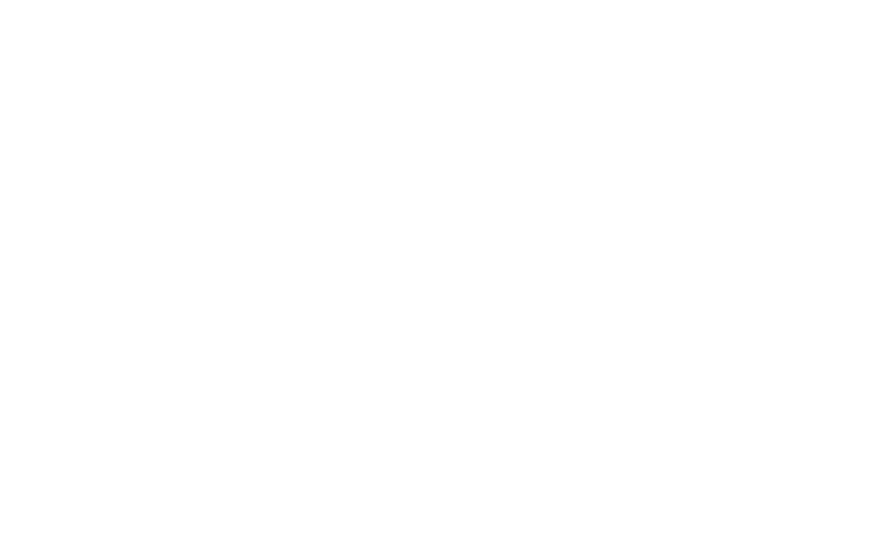
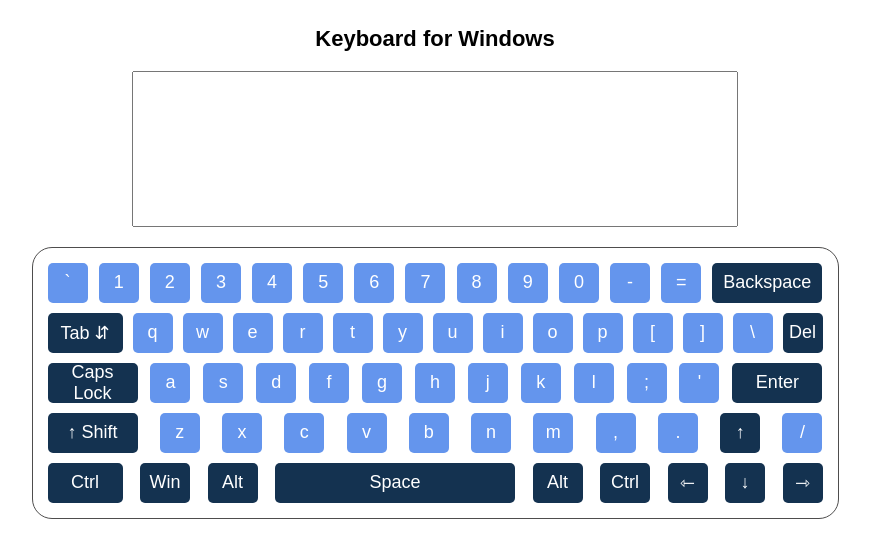
Before and after one commit to kayal5169/virtual-keyboard, a plain HTML site: page index.html in a window 1280 px wide. Shown: the whole page, without its empty margins (205-1075 px from the left). Drawn offline with Linux system fonts and the light colour scheme.

Commit message:
feat: added design of keyboard

```diff
--- a/index.html
+++ b/index.html
@@ -5,9 +5,98 @@
     <meta charset="UTF-8">
     <meta http-equiv="X-UA-Compatible" content="IE=edge">
     <meta name="viewport" content="width=device-width, initial-scale=1.0">
-    <title>Document</title>
+    <title>Keyboard</title>
 </head>
 <body>
+    <div class="container">
+        <h2 class="title">Keyboard for Windows</h2>
+        <textarea></textarea>
+        <div class="keyboard">
+            <div class="keyboard-keys">
+                <div class="first-row">
+                    <button class="key" type="button">`</button>
+                    <button class="key" type="button">1</button>
+                    <button class="key" type="button">2</button>
+                    <button class="key" type="button">3</button>
+                    <button class="key" type="button">4</button>
+                    <button class="key" type="button">5</button>
+                    <button class="key" type="button">6</button>
+                    <button class="key" type="button">7</button>
+                    <button class="key" type="button">8</button>
+                    <button class="key" type="button">9</button>
+                    <button class="key" type="button">0</button>
+                    <button class="key" type="button">-</button>
+                    <button class="key" type="button">=</button>
+                    <button class="key big2-btn" type="button">Backspace</button>
+                </div>
+                <div class="second-row">
+                    <button class="key medium-btn" type="button">Tab ⇵</button>
+                    <button class="key" type="button">q</button>
+                    <button class="key" type="button">w</button>
+                    <button class="key" type="button">e</button>
+                    <button class="key" type="button">r</button>
+                    <button class="key" type="button">t</button>
+                    <button class="key" type="button">y</button>
+                    <button class="key" type="button">u</button>
+                    <button class="key" type="button">i</button>
+                    <button class="key" type="button">o</button>
+                    <button class="key" type="button">p</button>
+                    <button class="key" type="button">[</button>
+                    <button class="key" type="button">]</button>
+                    <button class="key" type="button">\</button>
+                    <button class="key del" type="button">Del</button>
+                </div>
+                <div class="third-row">
+                    <button class="key big-btn" type="button">Caps Lock</button>
+                    <button class="key" type="button">a</button>
+                    <button class="key" type="button">s</button>
+                    <button class="key" type="button">d</button>
+                    <button class="key" type="button">f</button>
+                    <button class="key" type="button">g</button>
+                    <button class="key" type="button">h</button>
+                    <button class="key" type="button">j</button>
+                    <button class="key" type="button">k</button>
+                    <button class="key" type="button">l</button>
+                    <button class="key" type="button">;</button>
+                    <button class="key" type="button">'</button>
+                    <button class="key big-btn" type="button">Enter</button>
+                </div>
+                <div class="fourth-row">
+                    <button class="key big-btn" type="button">&#8593; Shift</button>
+                    <button class="key" type="button">z</button>
+                    <button class="key" type="button">x</button>
+                    <button class="key" type="button">c</button>
+                    <button class="key" type="button">v</button>
+                    <button class="key" type="button">b</button>
+                    <button class="key" type="button">n</button>
+                    <button class="key" type="button">m</button>
+                    <button class="key" type="button">,</button>
+                    <button class="key" type="button">.</button>
+                    <button class="key arrow" type="button">&#8593;</button>
+                    <button class="key" type="button">/</button>
+
+
+                </div>
+                <div class="fifth-row">
+                    <button class="key medium-btn" type="button">Ctrl</button>
+                    <button class="key litle-big-btn" type="button">Win</button>
+                    <button class="key litle-big-btn" type="button">Alt</button>
+                    <button class="key super-big-btn" type="button">Space</button>
+                    <button class="key litle-big-btn" type="button">Alt</button>
+                    <button class="key litle-big-btn" type="button">Ctrl</button>
+                    <button class="key arrow" type="button">⇽</button>
+                    <button class="key arrow" type="button">&#8595;</button>
+                    <button class="key arrow" type="button">⇾</button>
+
+                </div>
+
+
+
+            </div>
+        </div>
+    </div>
+
+
     <script src="script.js"></script>
 </body>
 </html>
--- a/style.css
+++ b/style.css
@@ -0,0 +1,92 @@
+.container{
+
+    display: flex;
+    align-items: center;
+    justify-content: center;
+    flex-direction: column;
+
+}
+.keyboard{
+
+    border: 1px solid rgb(78, 77, 77);
+    width: auto;
+    height: auto;
+    padding: 10px;
+    display: flex;
+    border-radius: 20px;
+
+}
+.title{
+    color: black;
+    font-size: 22px;
+    font-weight: 600;
+    font-family: Arial, Helvetica, sans-serif;
+
+}
+.first-row,
+.second-row,
+.third-row,
+.fourth-row,
+.fifth-row
+    {
+
+    display: flex;
+    justify-content: space-between;
+
+}
+
+.keyboard-keys{
+    text-align: center;
+}
+.key{
+    font-size: 18px;
+    display: inline-flex;
+    justify-content: center;
+    align-items: center;
+    vertical-align: top;
+    cursor: pointer;
+    border-radius: 5px;
+    border: none;
+    margin: 5px;
+    width: 40px;
+    height: 40px;
+    color: rgb(49, 16, 66);
+    background-color: cornflowerblue;
+    position: relative;
+    color:rgb(255, 255, 255)
+
+}
+.big-btn{
+    background-color: rgb(20, 50, 80);
+    width: 90px;
+
+}
+.big2-btn{
+    background-color: rgb(20, 50, 80);
+    width: 110px;
+}
+.medium-btn{
+    background-color: rgb(20, 50, 80);
+    width: 75px;
+}
+.super-big-btn{
+    background-color: rgb(20, 50, 80);
+    width: 240px;
+}
+.litle-big-btn{
+
+    background-color: rgb(20, 50, 80);
+    width: 50px;
+}
+.arrow{
+    background-color: rgb(20, 50, 80);
+}
+.del{
+    background-color: rgb(20, 50, 80);
+}
+textarea{
+    margin: 0 0 20px 0;
+    width: 600px;
+    height: 150px;
+    resize: none;
+}
```
Also changed, not shown: script.js (line endings or trailing spaces).
